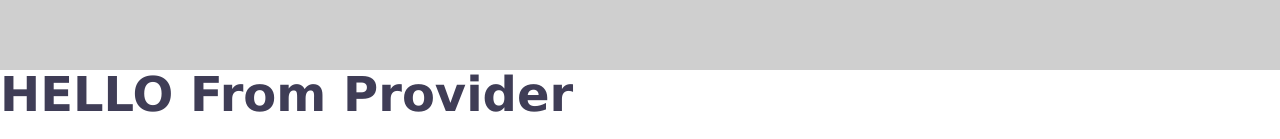
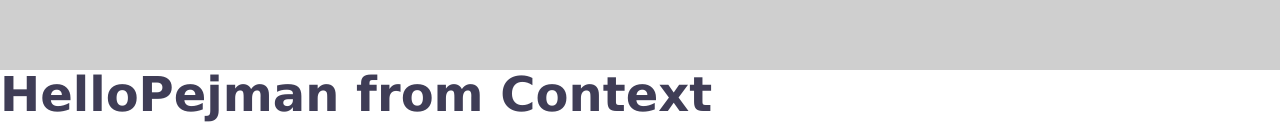
Before and after one commit to Pejmanc/hotel-reservation, a React (Create React App) app: page / in a window 1280 px wide. Shown: the part 767-906 px from the top of the page. Built offline with nearby package versions, Linux system fonts and the light colour scheme.

Commit message:
Context updated

```diff
--- a/src/components/FeaturedRooms.js
+++ b/src/components/FeaturedRooms.js
@@ -4,10 +4,13 @@ import { RoomContext } from "../context";
 export default class FeaturedRooms extends Component {
   static contextType = RoomContext;
   render() {
-    let value = this.context;
+    const { greeting, name } = this.context;
     return (
       <div>
-        <h1>{value}</h1>
+        <h1>
+          {greeting}
+          {name} from Context
+        </h1>
       </div>
     );
   }
--- a/src/context.js
+++ b/src/context.js
@@ -1,11 +1,34 @@
+// import React, { Component } from "react";
+
+// const RoomContext = React.createContext();
+// class RoomProvider extends Component {
+//   state = {
+//     greeting: "hello",
+//     name: "Pejman",
+//   };
+//   render() {
+//     return (
+//       <RoomContext.Provider value={{ ...this.state }}>
+//         {this.props.children}
+//       </RoomContext.Provider>
+//     );
+//   }
+// }
+
+// const RoomConsumer = RoomContext.Consumer;
+// export { RoomProvider, RoomConsumer, RoomContext };
+
 import React, { Component } from "react";
+const RoomContext = React.createContext();
 
-const RoomContext = React.createContext();
 class RoomProvider extends Component {
-  state = {};
+  state = {
+    greeting: "Hello",
+    name: "Pejman",
+  };
   render() {
     return (
-      <RoomContext.Provider value={"HELLO From Provider"}>
+      <RoomContext.Provider value={{ ...this.state }}>
         {this.props.children}
       </RoomContext.Provider>
     );
@@ -13,4 +36,4 @@ class RoomProvider extends Component {
 }
 
 const RoomConsumer = RoomContext.Consumer;
-export { RoomProvider, RoomConsumer, RoomContext };
+export { RoomContext, RoomProvider, RoomConsumer };
```
Also changed, not shown: 1 other file (tests, documents, lock files or other folders).
